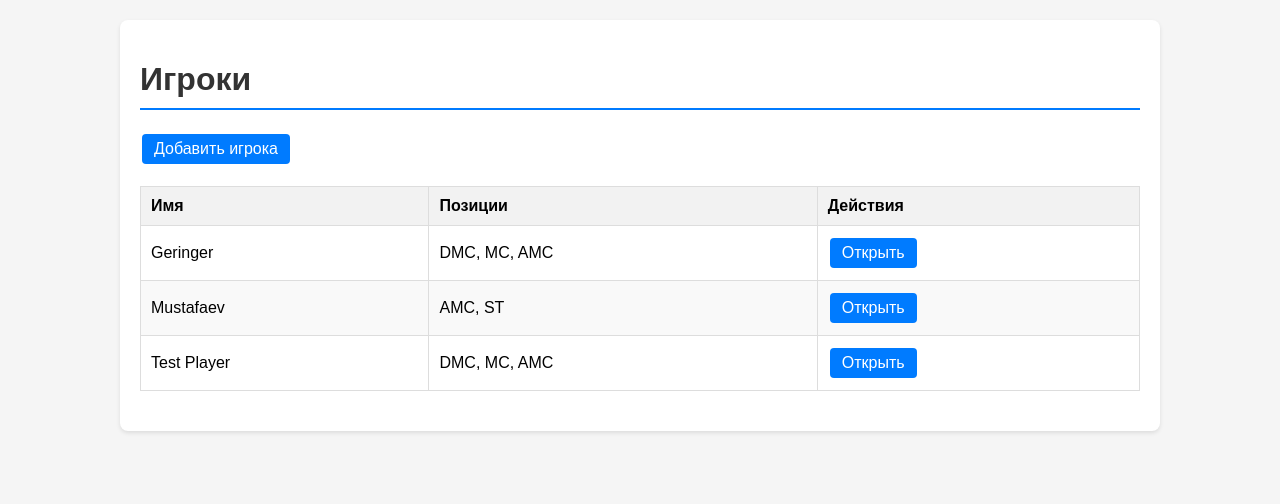
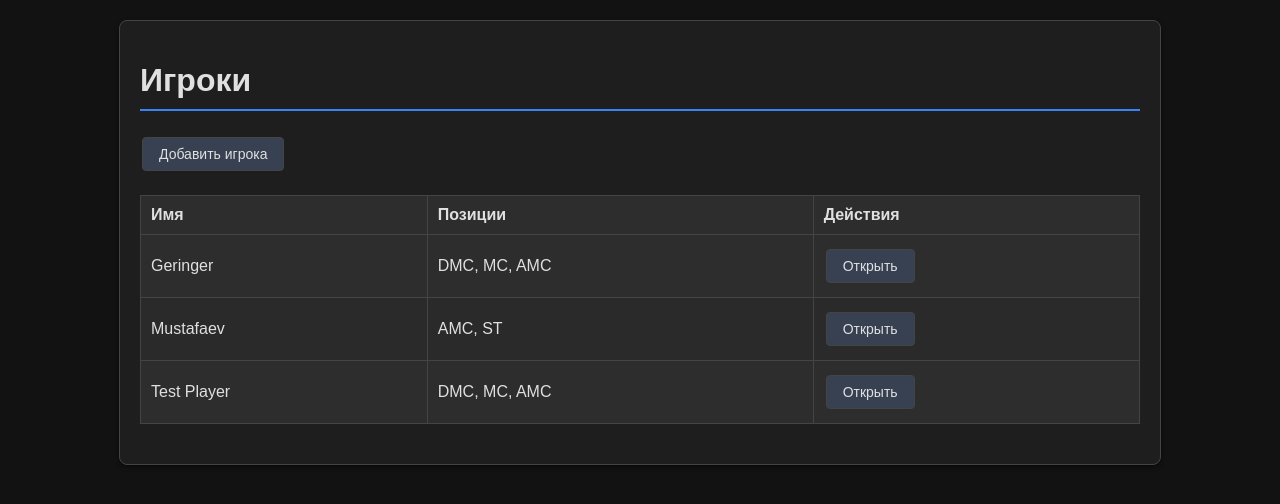
Before and after one commit to AnatoliiBessmertnyi/training, a Flask app: page /players in a window 1280 px wide. Shown: the top 504 px of the page. Run offline with Flask 3, Linux system fonts and the light colour scheme.

Commit message:
**Dark Theme and Training Card Color Updates**
- Updated `web/templates/base.html` to implement a dark theme with custom CSS variables for background, text, and accent colors
- Modified `web/templates/plan.html` and `web/templates/plan_only.html` to apply dynamic border colors to training cards based on type: red (attack), green (defence), yellow (possession), blue (physical)
- Added new CSS classes `.recommendation-item.attack`, `.recommendation-item.defence`, `.recommendation-item.possession`, and `.recommendation-item.physical` with corresponding accent colors
- Created new documentation files: `docs/backend_documentation.md`, `docs/frontend_documentation.md` to document backend logic and frontend structure

The application now features a cohesive dark theme with color-coded training cards that align with the specified types, improving visual feedback and user experience. Documentation has been added to support future development and maintenance.

```diff
--- a/web/app.py
+++ b/web/app.py
@@ -4,6 +4,7 @@ from domain.player import Player
 from domain.training_recommender import TrainingRecommender
 from config.positions import POSITIONS
 from config.skills import SKILLS
+from config.trainings import TRAININGS
 
 app = Flask(__name__)
 repo = PlayerRepository()
@@ -84,13 +85,30 @@ def player_detail(player_id):
             plan = recommender.build_balanced_plan(total_sessions=training_count)
         else:
             plan = []
+
+        # Prepare plan data with training types (only if there's a plan)
+        if plan:
+            plan_with_types = []
+            for item in plan:
+                training_type = TRAININGS.get(item.training_id, {}).get("type", "unknown")
+                plan_with_types.append({
+                    'training_id': item.training_id,
+                    'name': item.name,
+                    'repeats': item.repeats,
+                    'skills': item.skills,
+                    'type': training_type
+                })
+            plan_to_render = plan_with_types
+        else:
+            plan_to_render = plan
+
         return render_template(
             "player_detail.html",
             player=player_data,
             player_id=player_id,
             white_skills=white_skills,
             skill_names=SKILLS,
-            plan=plan
+            plan=plan_to_render
         )
 
     # On GET, show player and initial plan
@@ -103,13 +121,25 @@ def player_detail(player_id):
     recommender = TrainingRecommender(player_obj)
     plan = recommender.build_balanced_plan(total_sessions=player_data.get("training_count", 10))
 
+    # Prepare plan data with training types
+    plan_with_types = []
+    for item in plan:
+        training_type = TRAININGS.get(item.training_id, {}).get("type", "unknown")
+        plan_with_types.append({
+            'training_id': item.training_id,
+            'name': item.name,
+            'repeats': item.repeats,
+            'skills': item.skills,
+            'type': training_type
+        })
+
     return render_template(
         "player_detail.html",
         player=player_data,
         player_id=player_id,
         white_skills=white_skills,
         skill_names=SKILLS,
-        plan=plan
+        plan=plan_with_types
     )
 
 
--- a/web/templates/base.html
+++ b/web/templates/base.html
@@ -5,106 +5,187 @@
     <meta name="viewport" content="width=device-width, initial-scale=1.0">
     <title>{% block title %}Тренеровочный планер{% endblock %}</title>
     <style>
+        :root {
+            --bg-primary: #121212;
+            --bg-secondary: #1e1e1e;
+            --bg-tertiary: #2d2d2d;
+            --border-color: #444;
+            --text-primary: #e0e0e0;
+            --text-secondary: #a0a0a0;
+            --accent-blue: #3b82f6;
+            --accent-red: #ef4444;
+            --accent-green: #10b981;
+            --accent-yellow: #f59e0b;
+            --btn-bg: #374151;
+            --btn-hover: #4b5563;
+            --card-bg: #252525;
+        }
+
         body {
             font-family: Arial, sans-serif;
-            margin: 20px;
-            background-color: #f5f5f5;
+            margin: 0;
+            padding: 20px;
+            background-color: var(--bg-primary);
+            color: var(--text-primary);
         }
+
         .container {
             max-width: 1000px;
             margin: 0 auto;
-            background-color: white;
+            background-color: var(--bg-secondary);
             padding: 20px;
             border-radius: 8px;
-            box-shadow: 0 2px 4px rgba(0,0,0,0.1);
+            box-shadow: 0 2px 4px rgba(0,0,0,0.5);
+            border: 1px solid var(--border-color);
         }
-        h1 {
-            color: #333;
-            border-bottom: 2px solid #007bff;
+
+        h1, h2, h3 {
+            color: var(--text-primary);
+            border-bottom: 2px solid var(--accent-blue);
             padding-bottom: 10px;
         }
+
         table {
             width: 100%;
             border-collapse: collapse;
             margin: 20px 0;
+            background-color: var(--bg-tertiary);
         }
+
         th, td {
-            border: 1px solid #ddd;
+            border: 1px solid var(--border-color);
             padding: 10px;
             text-align: left;
+            color: var(--text-primary);
         }
+
         th {
-            background-color: #f2f2f2;
+            background-color: var(--bg-tertiary);
+            color: var(--text-primary);
         }
+
         tr:nth-child(even) {
-            background-color: #f9f9f9;
+            background-color: #2a2a2a;
         }
+
         .btn {
             display: inline-block;
-            padding: 6px 12px;
-            margin: 2px;
-            background-color: #007bff;
-            color: white;
+            padding: 8px 16px;
+            margin: 4px 2px;
+            background-color: var(--btn-bg);
+            color: var(--text-primary);
             text-decoration: none;
             border-radius: 4px;
-            border: none;
+            border: 1px solid var(--border-color);
             cursor: pointer;
+            font-size: 14px;
         }
+
         .btn:hover {
-            background-color: #0056b3;
+            background-color: var(--btn-hover);
         }
+
         .btn-danger {
             background-color: #dc3545;
         }
+
         .btn-danger:hover {
             background-color: #c82333;
         }
+
         .btn-success {
-            background-color: #28a745;
+            background-color: var(--accent-green);
         }
+
         .btn-success:hover {
-            background-color: #218838;
+            background-color: #059669;
         }
+
         .form-group {
             margin-bottom: 15px;
         }
+
         label {
             display: block;
             margin-bottom: 5px;
             font-weight: bold;
+            color: var(--text-primary);
         }
+
         input[type="text"], input[type="number"], select {
             width: 100%;
             padding: 8px;
-            border: 1px solid #ccc;
+            background-color: var(--bg-tertiary);
+            border: 1px solid var(--border-color);
             border-radius: 4px;
             box-sizing: border-box;
+            color: var(--text-primary);
         }
+
+        input[type="text"]:focus, input[type="number"]:focus, select:focus {
+            outline: none;
+            border-color: var(--accent-blue);
+        }
+
         .skill-input {
             display: flex;
             align-items: center;
             margin-bottom: 10px;
+            padding: 8px;
+            background-color: var(--bg-tertiary);
+            border-radius: 4px;
         }
+
         .skill-input label {
             width: 200px;
             margin-bottom: 0;
         }
+
         .skill-input input {
             width: 100px;
         }
+
         .white-skill {
-            background-color: #f8f9fa;
+            background-color: #333333;
             font-weight: bold;
         }
+
         .gray-skill {
-            background-color: #e9ecef;
+            background-color: #2a2a2a;
+            opacity: 0.8;
         }
+
         .recommendation-item {
-            background-color: #f8f9fa;
-            padding: 10px;
-            margin: 5px 0;
-            border-left: 4px solid #007bff;
+            background-color: var(--card-bg);
+            padding: 12px;
+            margin: 8px 0;
+            border-left: 4px solid var(--accent-blue);
             border-radius: 4px;
+            border: 1px solid var(--border-color);
+        }
+
+        .recommendation-item.attack {
+            border-left: 4px solid var(--accent-red);
+        }
+
+        .recommendation-item.defence {
+            border-left: 4px solid var(--accent-green);
+        }
+
+        .recommendation-item.possession {
+            border-left: 4px solid var(--accent-yellow);
+        }
+
+        .recommendation-item.physical {
+            border-left: 4px solid var(--accent-blue);
+        }
+
+        a {
+            color: var(--accent-blue);
+        }
+
+        a:hover {
+            color: #60a5fa;
         }
     </style>
 </head>
--- a/web/templates/plan.html
+++ b/web/templates/plan.html
@@ -11,7 +11,7 @@
 <h2>Рекомендуемые тренировки</h2>
 <div>
     {% for item in plan %}
-    <div class="recommendation-item">
+    <div class="recommendation-item {{ item.type }}">
         <p><strong>{{ item.name }}</strong> ({{ item.repeats }} раз)</p>
         <p><em>Качает навыки:</em>
         {% for skill in item.skills %}
--- a/web/templates/plan_only.html
+++ b/web/templates/plan_only.html
@@ -1,7 +1,7 @@
 {% if plan %}
 <div>
     {% for item in plan %}
-    <div class="recommendation-item">
+    <div class="recommendation-item {{ item.type }}">
         <p><strong>{{ item.name }}</strong> ({{ item.repeats }} раз)</p>
         <p><em>Качает навыки:</em>
         {% if item.skills %}
```
Also changed, not shown: 1 other file.
